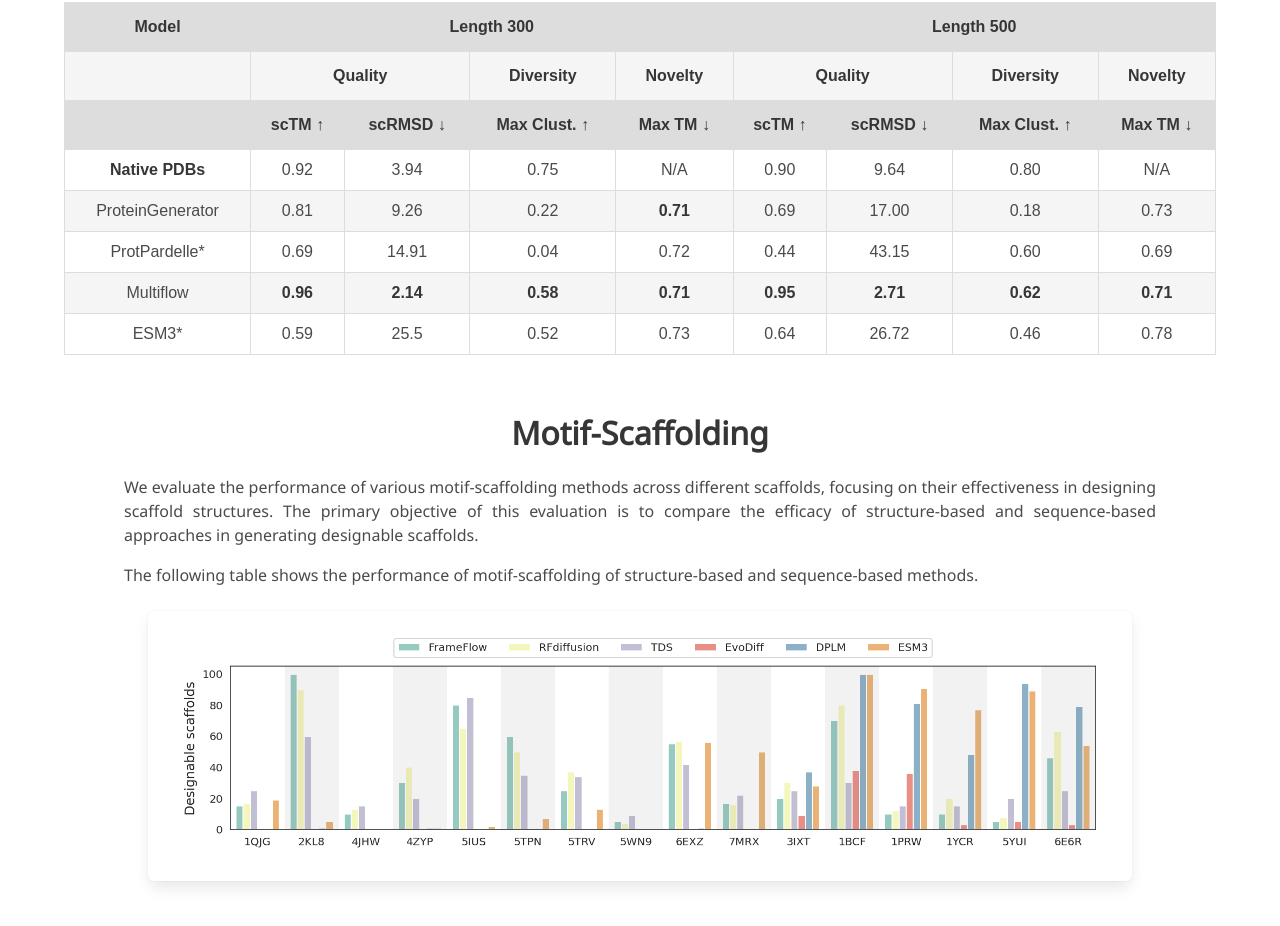
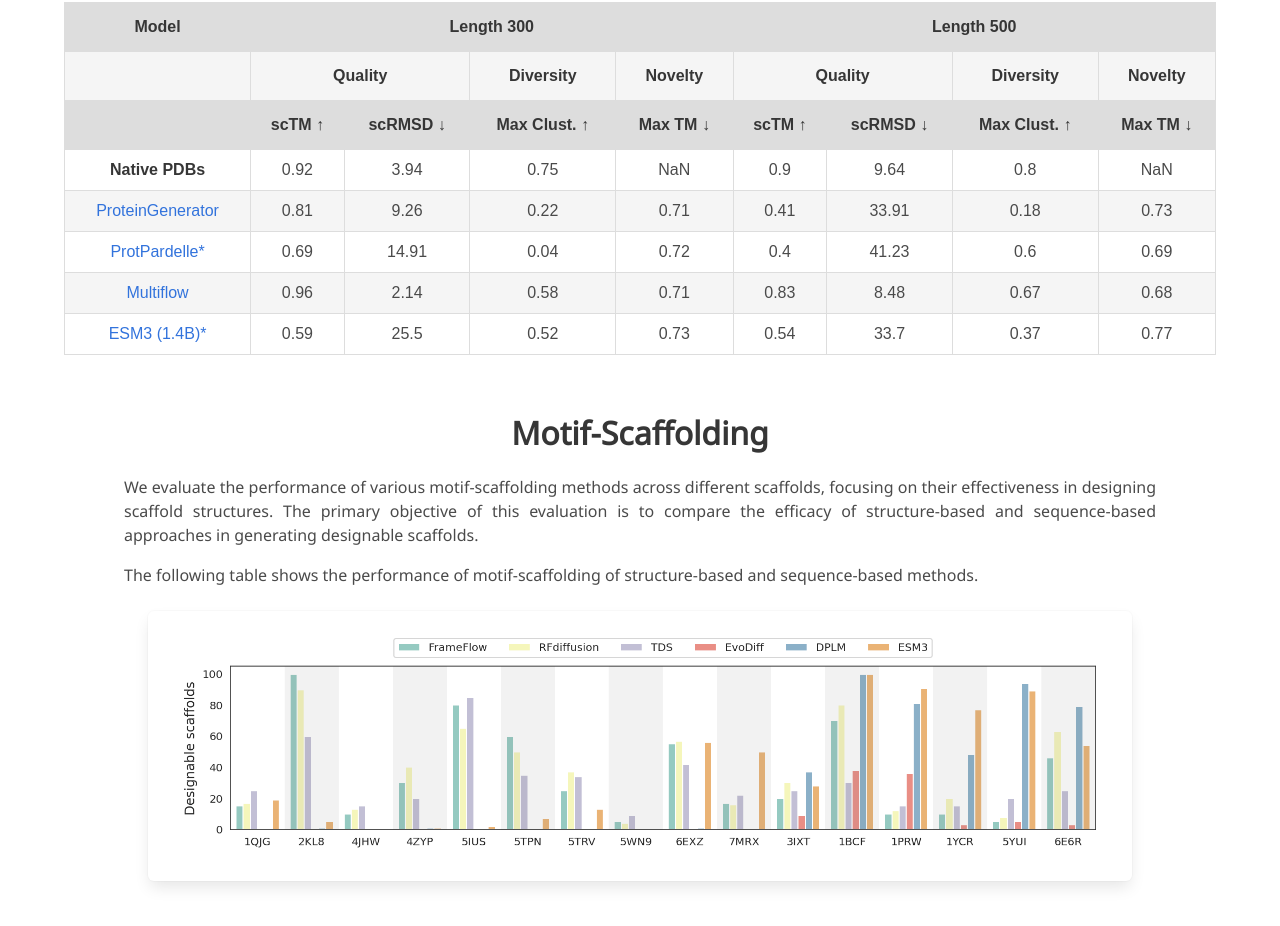
Before and after one commit to proteinbench/proteinbench.github.io, a plain HTML site: page index.html in a window 1280 px wide. Shown: the part 4525-5451 px from the top of the page. Drawn offline with nearby package versions, Linux system fonts and the light colour scheme; some icons are missing; a web font is replaced by a local one.

Commit message:
fix co-design table

```diff
--- a/index.html
+++ b/index.html
@@ -898,7 +898,6 @@
               </tbody>
           </table>
 
-
           <table class="js-sort-table" id="results">
             <thead>
                 <tr>
@@ -933,59 +932,58 @@
                     <td>0.92</td>
                     <td>3.94</td>
                     <td>0.75</td>
-                    <td>N/A</td>
-                    <td>0.90</td>
+                    <td>NaN</td>
+                    <td>0.9</td>
                     <td>9.64</td>
-                    <td>0.80</td>
-                    <td>N/A</td>
-                </tr>
-                <tr>
-                    <td>ProteinGenerator</td>
+                    <td>0.8</td>
+                    <td>NaN</td>
+                </tr>
+                <tr>
+                    <td><a href="https://github.com/RosettaCommons/protein_generator">ProteinGenerator</a></td>
                     <td>0.81</td>
                     <td>9.26</td>
                     <td>0.22</td>
-                    <td><strong>0.71</strong></td>
-                    <td>0.69</td>
-                    <td>17.00</td>
+                    <td>0.71</td>
+                    <td>0.41</td>
+                    <td>33.91</td>
                     <td>0.18</td>
                     <td>0.73</td>
                 </tr>
                 <tr>
-                  <td>ProtPardelle*</td>
+                    <td><a href="https://github.com/ProteinDesignLab/protpardelle">ProtPardelle*</a></td>
                     <td>0.69</td>
                     <td>14.91</td>
                     <td>0.04</td>
                     <td>0.72</td>
-                  <td>0.44</td>
-                  <td>43.15</td>
-                  <td>0.60</td>
+                    <td>0.4</td>
+                    <td>41.23</td>
+                    <td>0.6</td>
                     <td>0.69</td>
                 </tr>
                 <tr>
-                  <td>Multiflow</td>
-                  <td><strong>0.96</strong></td>
-                  <td><strong>2.14</strong></td>
-                  <td><strong>0.58</strong></td>
-                  <td><strong>0.71</strong></td>
-                  <td><strong>0.95</strong></td>
-                  <td><strong>2.71</strong></td>
-                  <td><strong>0.62</strong></td>
-                  <td><strong>0.71</strong></td>
-              </tr>
-              <tr>
-                  <td>ESM3*</td>
+                    <td><a href="https://github.com/jasonkyuyim/multiflow">Multiflow</a></td>
+                    <td>0.96</td>
+                    <td>2.14</td>
+                    <td>0.58</td>
+                    <td>0.71</td>
+                    <td>0.83</td>
+                    <td>8.48</td>
+                    <td>0.67</td>
+                    <td>0.68</td>
+                </tr>
+                <tr>
+                    <td><a href="https://github.com/evolutionaryscale/esm">ESM3 (1.4B)*</a></td>
                     <td>0.59</td>
                     <td>25.5</td>
                     <td>0.52</td>
                     <td>0.73</td>
-                  <td>0.64</td>
-                  <td>26.72</td>
-                  <td>0.46</td>
-                  <td>0.78</td>
+                    <td>0.54</td>
+                    <td>33.7</td>
+                    <td>0.37</td>
+                    <td>0.77</td>
                 </tr>
             </tbody>
         </table>
-
 
       <div class="columns is-centered m-6">
         <div class="column is-full has-text-centered content">
```
Lines whose indentation alone changed are shown as unchanged.
